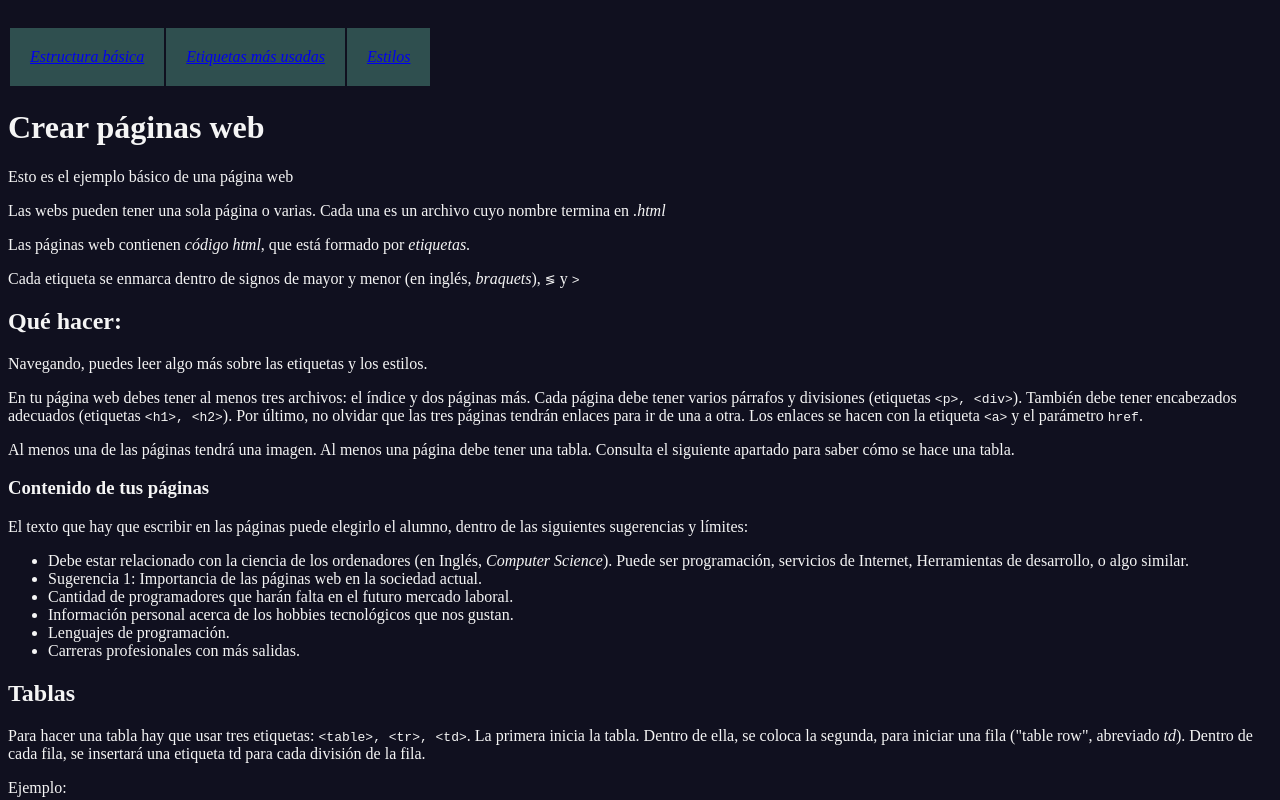
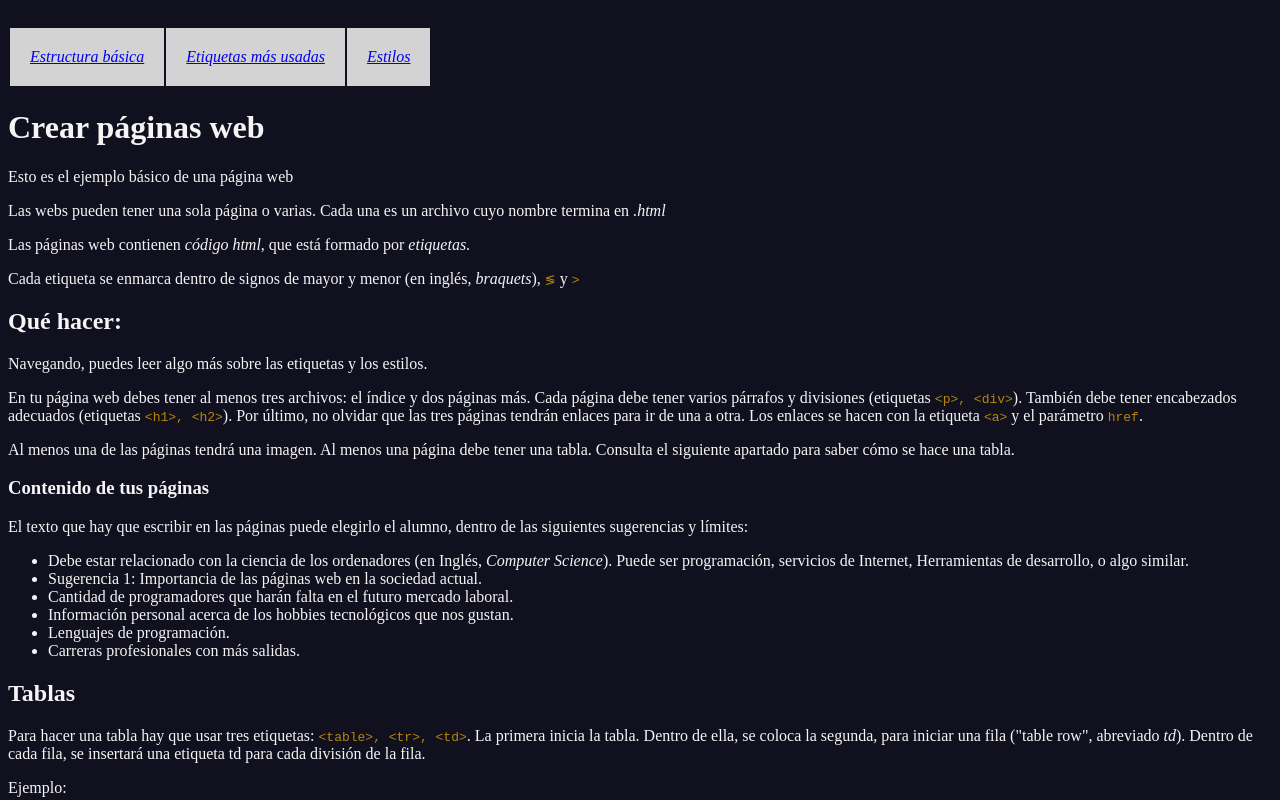
Before and after one commit to Antonio-Contreras/Antonio-Contreras.github.io, a plain HTML site: page index.html in a window 1280 px wide. Shown: the top 800 px of the page. Drawn offline with Linux system fonts and the light colour scheme.

Commit message:
colores corregidos

```diff
--- a/css/estilos.css
+++ b/css/estilos.css
@@ -10,6 +10,9 @@ h1, h2, h3 {
     color:whitesmoke;
 }
 
+code {
+    color:darkgoldenrod;
+}
 .menu {
     font-style: italic;
     border-collapse: separate;
@@ -17,7 +20,7 @@ h1, h2, h3 {
     padding: 20px;
     border-color:ghostwhite;
     border-width:4px;
-    background-color:darkslategrey;
+    background-color:lightgrey;
 }
 
 .otroestilo {
```
